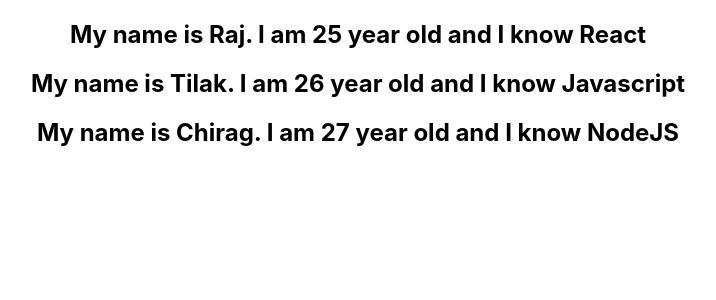
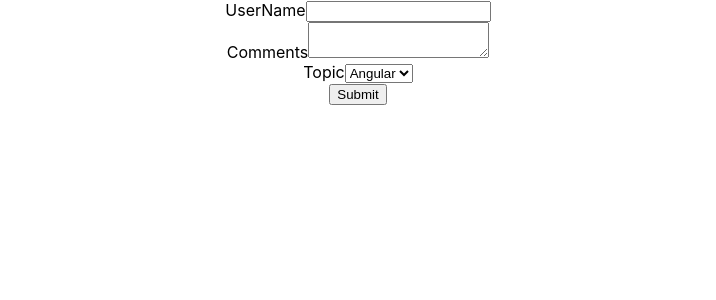
Before and after one commit to raj-savsani/ReactJs, a React (Create React App) app in the folder hello-world/: page / in a window 1280 px wide. Shown: the top 300 px of the page, without its empty margins (282-998 px from the left). Built offline with nearby package versions, Linux system fonts and the light colour scheme.

Commit message:
basic form tag handling

```diff
--- a/hello-world/src/App.js
+++ b/hello-world/src/App.js
@@ -11,15 +11,15 @@
 import ParentComponent from "./components/ParentComponent";
 import UserGreeeting from "./components/UserGreeeting";
 import NameList from "./components/NameList";
-
+import Form from "./components/Form";
 
 
 class App extends Component {
   render() {
     return (
       <div className="App">
-
-        <NameList/>
+        <Form></Form>
+        {/* <NameList/> */}
 
         {/* <UserGreeeting></UserGreeeting> */}
 
--- /dev/null
+++ b/hello-world/src/components/Form.js
@@ -0,0 +1,58 @@
+import React, { Component } from "react";
+
+class Form extends Component {
+  constructor(props) {
+    super(props);
+
+    this.state = {
+      username: "",
+      comments: "",
+      topic: "angular",
+    };
+  }
+  handlerUsernameChange = (event) => {
+    this.setState({ username: event.target.value });
+  };
+
+  handlerCommentsChange = (event) => {
+    this.setState({ comments: event.target.value });
+  };
+  handlerTopicChange = (event) => {
+    this.setState({ topic: event.target.value });
+  };
+  handelSubmit = (event) => {
+    event.preventDefault();
+    alert(`${this.state.username} ${this.state.comments} ${this.state.topic}`);
+  };
+  render() {
+    const { username, comments, topic } = this.state;
+    return (
+      <form onSubmit={this.handelSubmit}>
+        <label>UserName</label>
+        <input
+          type="text"
+          value={username}
+          onChange={this.handlerUsernameChange}
+        ></input>
+        <div>
+          <label>Comments</label>
+          <textarea
+            value={comments}
+            onChange={this.handlerCommentsChange}
+          ></textarea>
+        </div>
+        <div>
+          <label>Topic</label>
+          <select value={topic} onChange={this.handlerTopicChange}>
+            <option value="react">React</option>
+            <option value="angular">Angular</option>
+            <option value="vue">Vue</option>
+          </select>
+        </div>
+        <button type="submit">Submit</button>
+      </form>
+    );
+  }
+}
+
+export default Form;
```
